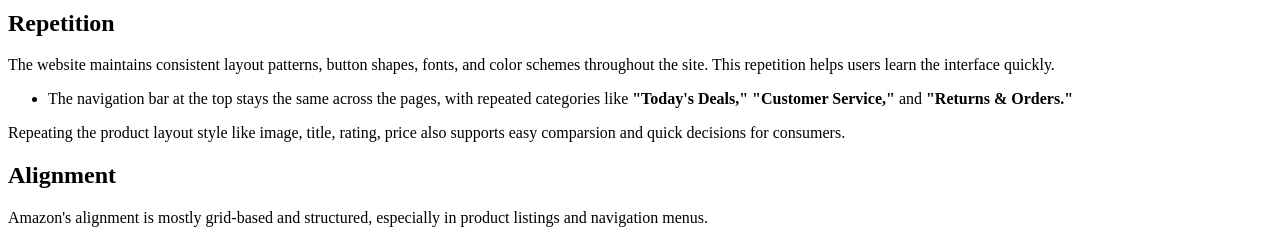
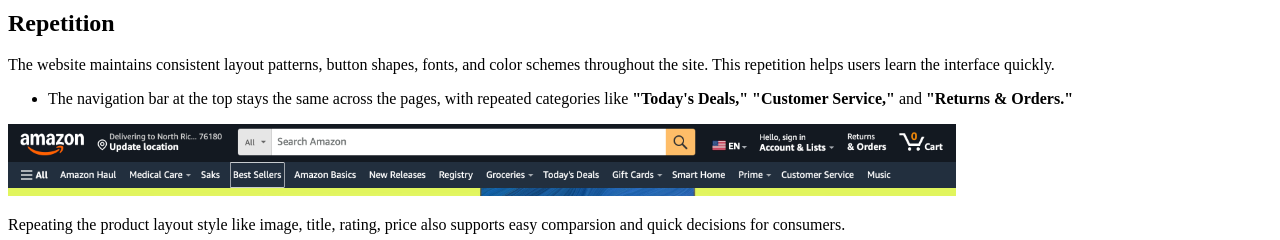
Before and after one commit to Jimena-Ojeda/60970, a plain HTML site: page index.html in a window 1280 px wide. Shown: the part 940-1180 px from the top of the page. Drawn offline with Linux system fonts and the light colour scheme.

Commit message:
update index.html

```diff
--- a/index.html
+++ b/index.html
@@ -43,6 +43,8 @@
     <li>The navigation bar at the top stays the same across the pages, with repeated categories like <b>"Today's Deals," "Customer Service,"</b> and <b>"Returns & Orders."</b></li>
 </ul>
 
+<img src="images/Screenshot 2025-07-13 at 6.47.04 PM.png" width="75%">
+
 <p> Repeating the product layout style like image, title, rating, price also supports easy comparsion and quick decisions for consumers.</p>
 
 <h2>Alignment</h2>
```
Also changed, not shown: images/Screenshot 2025-07-13 at 6.47.04 PM.png (added), 1 other file.
